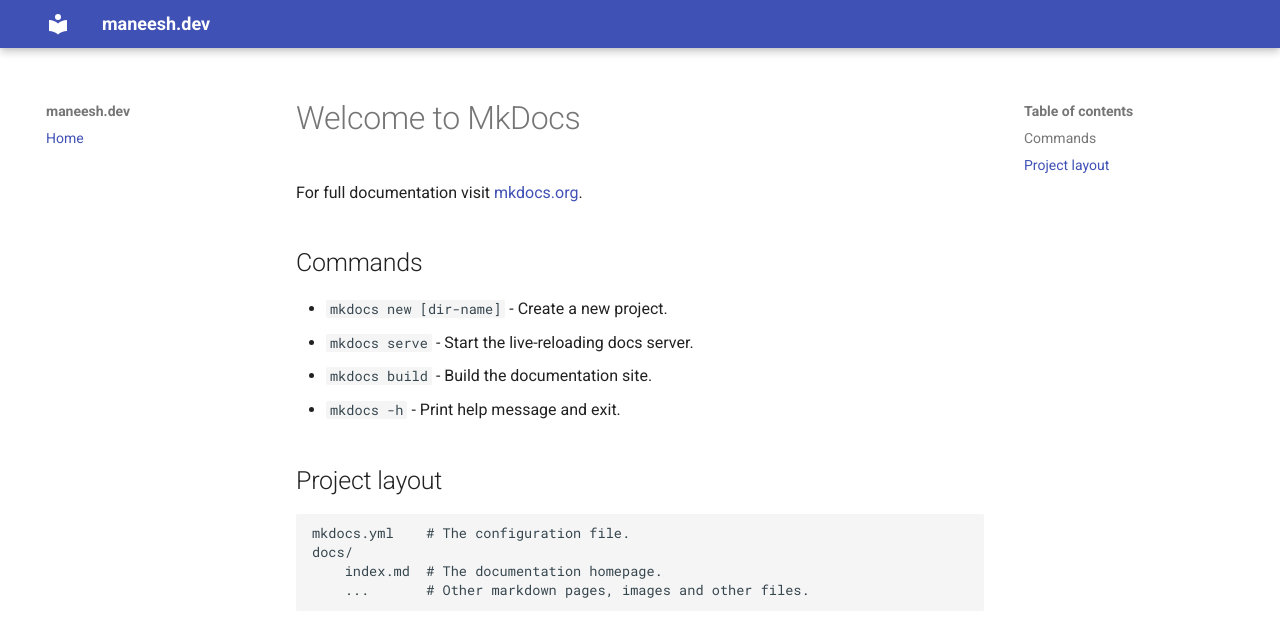
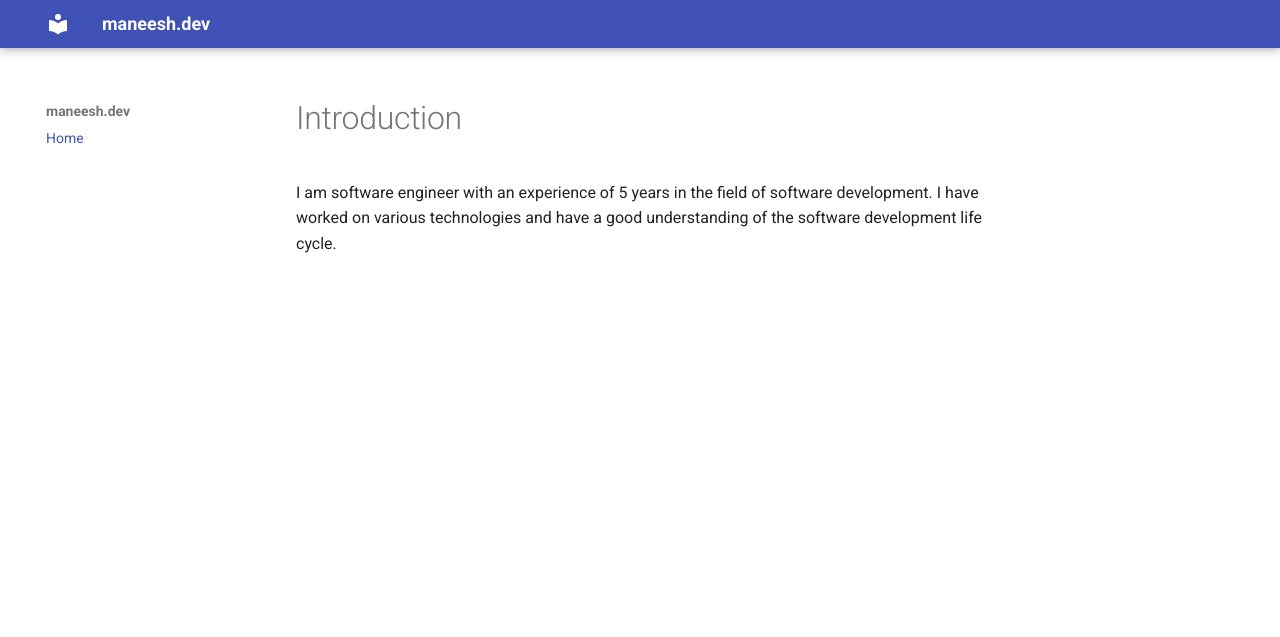
Before and after one commit to mbm-c/mbm-c.github.io, an MkDocs documentation site: the page built from docs/index.md, in a window 1280 px wide. Shown: the top 637 px of the page. Built offline with MkDocs 1.6.1 and Material for MkDocs 9.7.7, drawn with Linux system fonts in a browser that asks for light colours.

Commit message:
reafractor: index page

```diff
--- a/docs/index.md
+++ b/docs/index.md
@@ -1,17 +1,3 @@
-# Welcome to MkDocs
+# Introduction
 
-For full documentation visit [mkdocs.org](https://www.mkdocs.org).
-
-## Commands
-
-* `mkdocs new [dir-name]` - Create a new project.
-* `mkdocs serve` - Start the live-reloading docs server.
-* `mkdocs build` - Build the documentation site.
-* `mkdocs -h` - Print help message and exit.
-
-## Project layout
-
-    mkdocs.yml    # The configuration file.
-    docs/
-        index.md  # The documentation homepage.
-        ...       # Other markdown pages, images and other files.
+I am software engineer with an experience of 5 years in the field of software development. I have worked on various technologies and have a good understanding of the software development life cycle.
```
